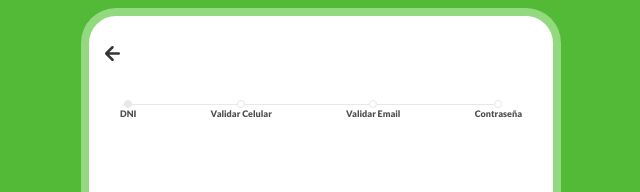
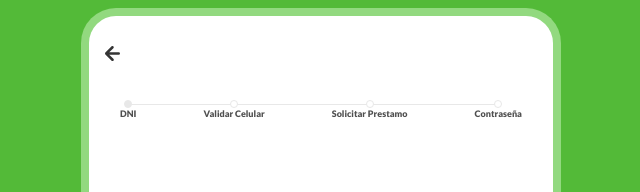
Before and after one commit to CO-FA/WebApp, a React (Create React App) app: page /#/onboarding/registro-dni in a window 1280 px wide. Shown: the top 192 px of the page, without its empty margins (319-959 px from the left). Built offline with nearby package versions, Linux system fonts and the light colour scheme.

Commit message:
refact steps navigation

```diff
--- a/src/components/registro/RegistroSteps.jsx
+++ b/src/components/registro/RegistroSteps.jsx
@@ -1,7 +1,5 @@
 import React from "react";
-import { STEPS } from "./constantsSteps"
-
-
+import { STEPS } from "./STEPS-MKT";
 
 export default function RegistroSetps({ current = 1 }) {
   return (
@@ -9,14 +7,39 @@ export default function RegistroSetps({ current = 1 }) {
       <div className="col-12">
         <nav aria-label="breadcrumb">
           <ol className="breadcrumb justify-content-between">
-						<li className={"breadcrumb-item " + (current === STEPS.STEP_1_DNI && "active")}>DNI</li>
-						<li className={"breadcrumb-item " + (current === STEPS.STEP_2_CELULAR && "active")}>
+            <li
+              className={
+                "breadcrumb-item " +
+                ((current === STEPS.STEP_1_DNI ||
+                  current === STEPS.STEP_2_IDENTIDAD) &&
+                  "active")
+              }
+            >
+              DNI
+            </li>
+            <li
+              className={
+                "breadcrumb-item " +
+                (current === STEPS.STEP_3_CELULAR && "active")
+              }
+            >
               <p>Validar Celular</p>
             </li>
-						<li className={"breadcrumb-item " + (current === STEPS.STEP_3_EMAIL && "active")}>
-							<p>Validar Email</p>
+            <li
+              className={
+                "breadcrumb-item " +
+                (current === STEPS.STEP_4_PRESTAMO && "active")
+              }
+            >
+              <p>Solicitar Prestamo</p>
             </li>
-						<li className={"breadcrumb-item " + (current === STEPS.STEP_4_CLAVE && "active")} aria-current="page">
+            <li
+              className={
+                "breadcrumb-item " +
+                (current === STEPS.STEP_5_CLAVE && "active")
+              }
+              aria-current="page"
+            >
               <p>Contraseña</p>
             </li>
           </ol>
--- a/src/pages/routes-mkt/registro-celular/RegistroCelular.jsx
+++ b/src/pages/routes-mkt/registro-celular/RegistroCelular.jsx
@@ -57,7 +57,7 @@ export function RegistroCelular() {
   };
   return (
     <>
-      <Encabezado title={<RegistroSetps current={STEPS.STEP_2_CELULAR} />} />
+      <Encabezado title={<RegistroSetps current={STEPS.STEP_3_CELULAR} />} />
       <Formik
         initialValues={{ clienteCelCodigo: "", clienteCelNumero: "" }}
         onSubmit={(values, { setSubmitting }) =>
--- a/src/pages/routes-mkt/registro-validar-celular/RegistroValidacionCelular.jsx
+++ b/src/pages/routes-mkt/registro-validar-celular/RegistroValidacionCelular.jsx
@@ -60,7 +60,7 @@ export function RegistroValidacionCelular({ celCodigo, cellNumero }) {
   };
   return (
     <>
-      <Encabezado title={<RegistroSetps current={STEPS.STEP_2_CELULAR} />} />
+      <Encabezado title={<RegistroSetps current={STEPS.STEP_3_CELULAR} />} />
       <Formik
         initialValues={{
           clienteCelCodigo: celCodigo,
```
Lines whose indentation alone changed are shown as unchanged.
